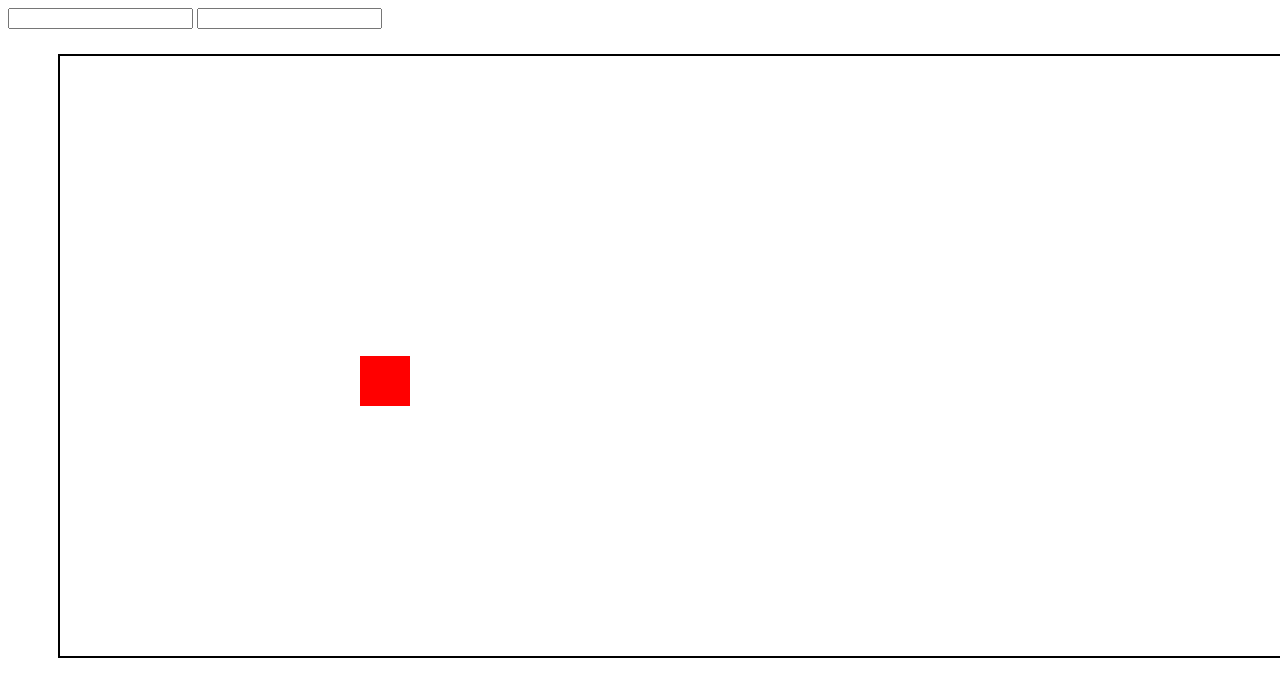
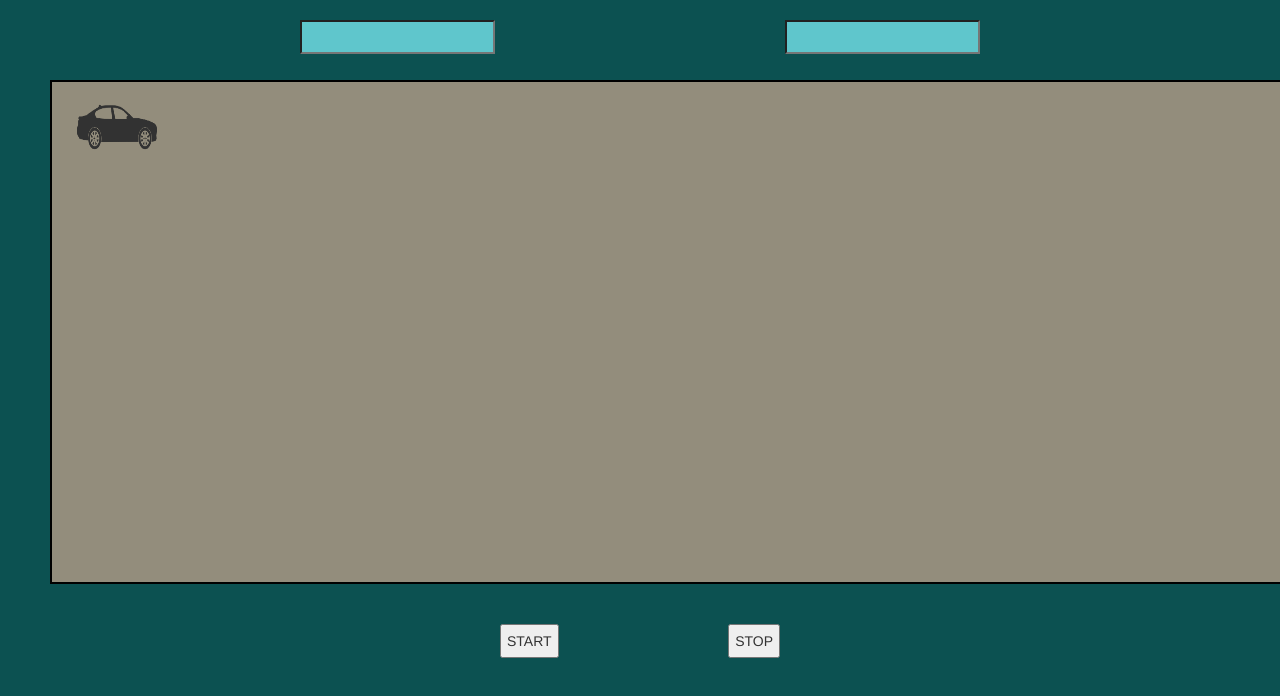
Before and after one commit to ParsiMounika/Fee-BootCamp-PERL, a plain HTML site: page CarGame/index.html in a window 1280 px wide. Shown: the top 696 px of the page. Drawn offline with nearby package versions, Linux system fonts and the light colour scheme.

Commit message:
Added changes to UI

```diff
--- a/CarGame/css/main.css
+++ b/CarGame/css/main.css
@@ -1,19 +1,49 @@
+
+body{
+    background-color: #0c5151;
+}
 .bord{
 
+   background-color: #938d7c;
     border: 2px solid black;
     width: 1250px;
-    height: 50px;
-    padding: 300px;
-    margin:25px 50px 25px 50px;
+    height: 0px;
+    padding: 250px;
+    margin:0px 50px 0px 50px;
     box-sizing: border-box;
-    overflow: hidden;
+    /* overflow: hidden; */
 
 }
-.image{
-    width: 50px;
-    height: 50px;
-    position: absolute;
-    background: red;
+img{
+    width: 90px;
+    height: 90px;
+    display: flex;
+    justify-content: left;
+    position: relative;
     float: left;
-    margin:0px;
+    margin-left:-230px;
+    margin-top:-250px;
 }
+.stop{
+margin-right: 500px;
+    float: right;
+    padding: 5px;
+}
+.start{
+    margin-left:500px;
+    float:left;
+    padding:5px;
+}
+.current{
+    margin-right: 300px;
+    float: right;
+    padding: 5px;
+    background-color:#5fc6cc;
+    /* color:  */
+}
+.best{
+    margin-left:300px;
+    float:left;
+    padding:5px;
+    background-color:#5fc6cc;
+    }
--- a/CarGame/index.html
+++ b/CarGame/index.html
@@ -5,15 +5,28 @@
     <meta name="viewport" content="width=device-width, initial-scale=1.0">
     <meta http-equiv="X-UA-Compatible" content="ie=edge">
     <title>Car game</title>
+    <link rel="stylesheet" href="https://maxcdn.bootstrapcdn.com/bootstrap/3.3.7/css/bootstrap.min.css">
+
+<!-- jQuery library -->
+<script src="https://ajax.googleapis.com/ajax/libs/jquery/3.3.1/jquery.min.js"></script>
+
+<!-- Latest compiled JavaScript -->
+<script src="https://maxcdn.bootstrapcdn.com/bootstrap/3.3.7/js/bootstrap.min.js"></script>
     <link rel="stylesheet" type="text/css" href="css/main.css"></link>
 </head>
 <body>
-    <input type="text" name="score" id="s">
-<input type="text" name="Best score" id="b">
+    <br>
+    <input type="text" class="current" name="Current score" id="s">
+<input type="text"  class="best" name="Best score" id="b"><br><br><br>
     <div class="bord">
-        <div class="image" id="icon">
+        <div class="image">
+        <img src="carimage.png" alt="Car">
          </div>
-    </div>
+    </div><br><br>
+
+    <button type="button" class="start">START</button>
+    <button type="button" class="stop">STOP</button>
+
 
 </body>
 </html>
```
Also changed, not shown: CarGame/carimage.jpg (deleted), CarGame/carimage.png (added).
